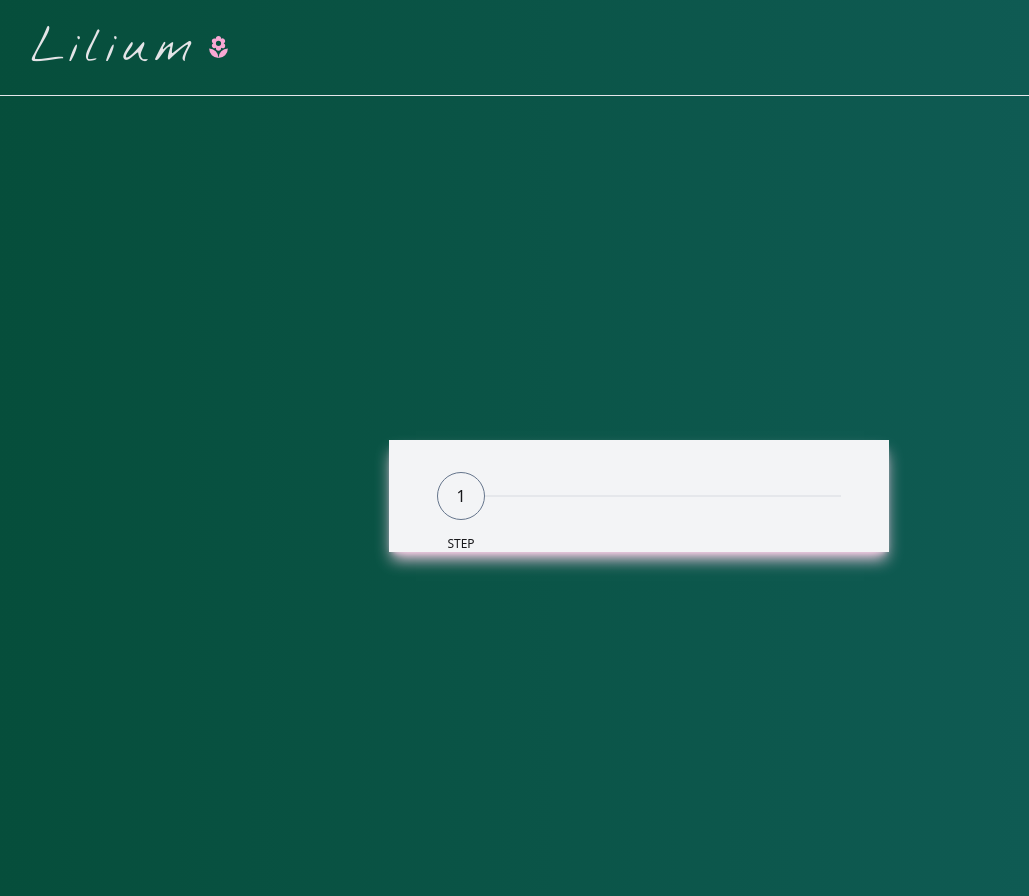
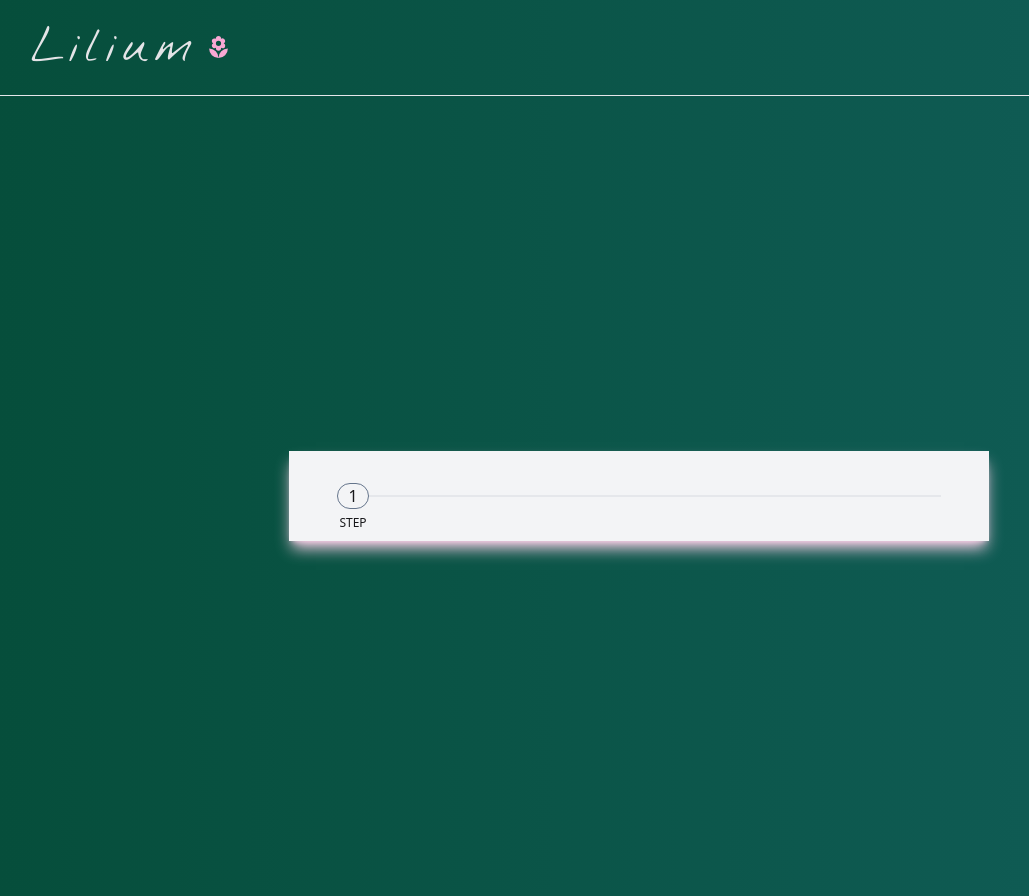
Before and after one commit to jonword/multistep-floral, a Next.js app: page / in a window 1280 px wide. Shown: the whole page, without its empty margins (1-1030 px from the left). Built offline with nearby package versions, Linux system fonts and the light colour scheme.

Commit message:
fix step positioning

```diff
--- a/src/components/stepper.tsx
+++ b/src/components/stepper.tsx
@@ -5,10 +5,10 @@ const Stepper = () => {
     <>
       <div className="mx-4 flex items-center justify-between p-4">
         <div className="relative flex flex-col items-center text-zinc-900">
-          <div className="rounded-full flex h-12 w-12 items-center justify-center border border-slate-500 py-3 transition duration-500 ease-in-out">
+          <div className="rounded-full flex h-6 w-8 items-center justify-center border border-slate-500 py-3 transition duration-500 ease-in-out">
             1
           </div>
-          <div className="font-med absolute top-0 mt-16 w-32 text-center text-xs uppercase">
+          <div className="font-med absolute -top-8 mt-16 w-32 text-center text-xs uppercase">
             Step
           </div>
         </div>
--- a/src/pages/index.tsx
+++ b/src/pages/index.tsx
@@ -11,7 +11,7 @@ export default function Home() {
         <link rel="icon" href="/favicon.ico" />
       </Head>
       <main className="flex h-screen flex-col items-center justify-center">
-        <div className="flex flex-col w-full max-w-[500px] bg-gray-100 p-4 shadow-lg gap-10 shadow-pink-200">
+        <div className="flex flex-col w-full max-w-[700px] bg-gray-100 p-4 shadow-lg gap-10 shadow-pink-200">
           <Stepper />
         </div>
       </main>
```
